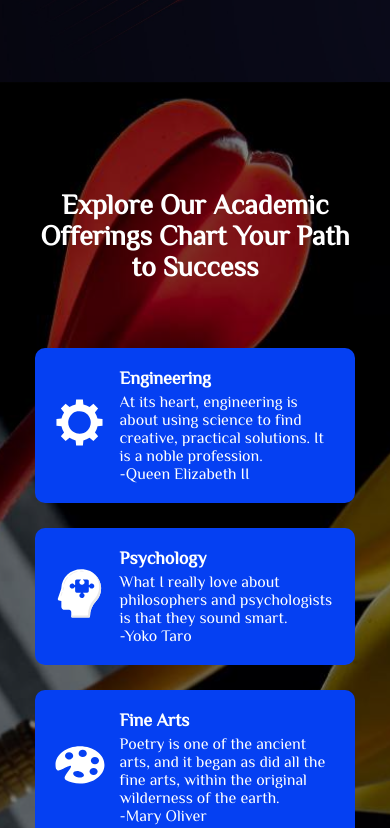
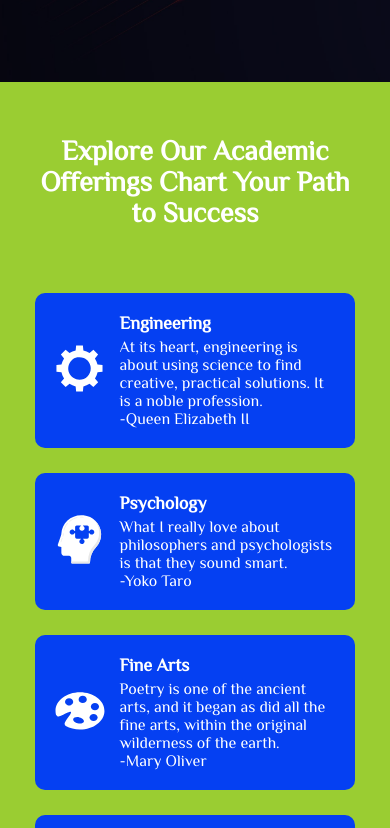
Before and after one commit to SAKIB797/CSTU-CSE, a plain HTML site: page index.html in a window 390 px wide. Shown: the part 1353-2181 px from the top of the page. Drawn offline with nearby package versions, Linux system fonts and the light colour scheme.

Commit message:
some changes

```diff
--- a/css/css_for_small_vp.css
+++ b/css/css_for_small_vp.css
@@ -155,12 +155,11 @@
      */
         background-size: cover;
         background-position: center;
-        box-shadow: inset 0 0 0 1000px rgba(0, 0, 0, .50);
+        /* box-shadow: inset 0 0 0 1000px rgba(0, 0, 0, .50); */
     }
 
     main>div:nth-child(3)>h2 {
         padding: 30px;
-        padding-top: 10vh;
         padding-bottom: 5vh;
         color: white;
         font-size: 28px;
--- a/css/style.css
+++ b/css/style.css
@@ -123,15 +123,15 @@ main>div:nth-child(3) {
     height: 100vh;
     /*     background-color: #888887;
  */
-    background-image: url("../images/darts-arrows-target-center-business-concept.jpg");
+    /* background-image: url("../images/darts-arrows-target-center-business-concept.jpg"); */
     background-size: cover;
+    background-color: yellowgreen;
     background-position: center;
-    box-shadow: inset 0 0 0 1000px rgba(0, 0, 0, .50);
+    /* box-shadow: inset 0 0 0 1000px rgba(0, 0, 0, .50); */
 }
 
 main>div:nth-child(3)>h2 {
-    padding-top: 15vh;
-    padding-bottom: 5vh;
+    padding-block: 10vh;
     color: white;
     font-size: xx-large;
 }
@@ -189,7 +189,8 @@ main>div:nth-child(3)>.grid>div>div:nth-child(2){
 main>div:nth-child(4) {
     height: ;
     text-align: center;
-    background-image: url("../images/idea-concept-with-light-bulb.jpg");
+    /* background-image: url("../images/idea-concept-with-light-bulb.jpg"); */
+    background-color: lightblue;
     background-position: center;
     background-size: cover;
     box-shadow: inset 0 0 0 1000px rgba(0, 0, 0, .1);
```
